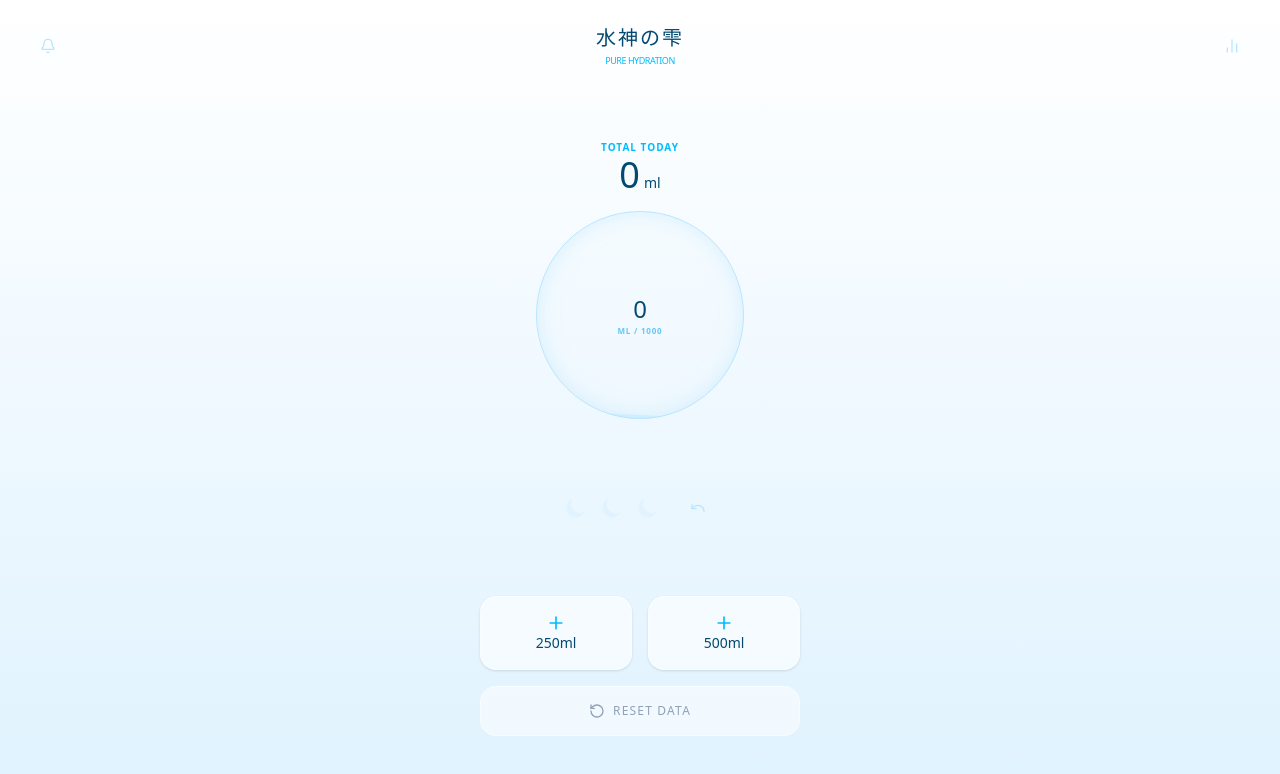
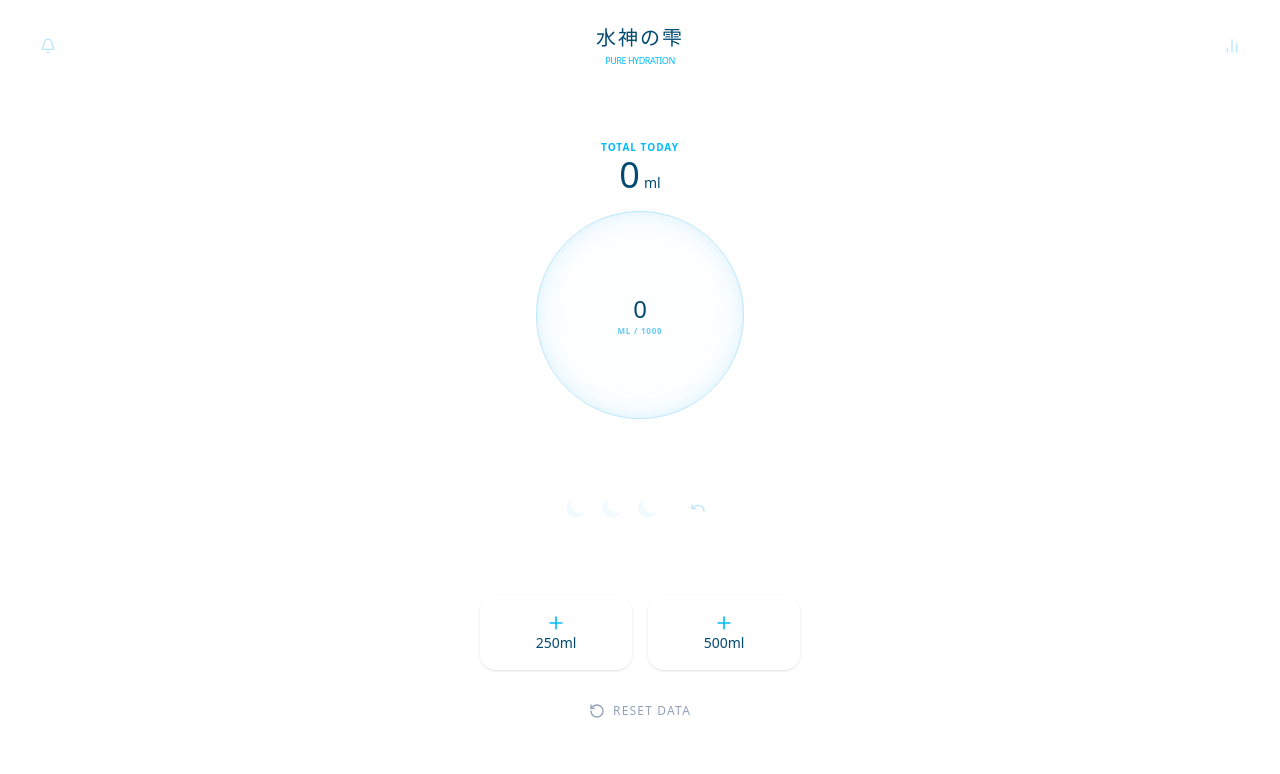
Before and after one commit to Kaede328/Water-shizuku-v2, a React (Vite) app: page / in a window 1280 px wide. Shown: the top 774 px of the page. Built offline with nearby package versions, Linux system fonts and the light colour scheme.

Commit message:
feat: Enhance background and water animation
Update the application's background to a radial gradient and refine the water level animation. This improves the visual appeal and provides a more dynamic representation of hydration progress.

```diff
--- a/src/App.tsx
+++ b/src/App.tsx
@@ -93,7 +93,7 @@ export default function App() {
   const waterPercentage = (totalToday % 1000) / 10;
 
   return (
-    <div className="h-screen w-full bg-gradient-to-b from-white to-sky-100 text-sky-900 font-sans overflow-hidden flex flex-col items-center justify-between py-4 px-6 relative">
+    <div className="h-screen w-full bg-[radial-gradient(ellipse_at_top,_var(--tw-gradient-stops))] from-white via-sky-50 to-sky-200 text-sky-900 font-sans overflow-hidden flex flex-col items-center justify-between py-4 px-6 relative">
       <header className="w-full flex justify-between items-center pt-2 px-2 z-50">
         <button onClick={requestNotification} className="p-2 text-sky-200 active:text-sky-400 transition-colors"><Bell className="w-4 h-4" /></button>
         <div className="text-center cursor-pointer" onClick={() => { triggerHaptic('light'); setShowConfirm(true); }}>
@@ -122,8 +122,41 @@ export default function App() {
           </AnimatePresence>
           <div className="absolute inset-0 rounded-full border border-sky-200 shadow-[inset_0_0_20px_rgba(186,230,253,0.5)] z-40 pointer-events-none" />
           <div className="absolute inset-0 rounded-full overflow-hidden bg-sky-50/20 z-10">
-            <motion.div className="absolute bottom-[-10%] left-[-50%] right-[-50%] bg-sky-400/30" animate={{ height: `${waterPercentage + 10}%`, borderRadius: ["38% 42% 40% 40%", "45% 35% 45% 35%", "40% 40% 38% 42%"], rotate: [0, 2, -2, 0] }} transition={{ height: { duration: 1 }, borderRadius: { duration: 7, repeat: Infinity, ease: "linear" }, rotate: { duration: 10, repeat: Infinity, ease: "easeInOut" } }} />
-            <motion.div className="absolute bottom-[-10%] left-[-50%] right-[-50%] bg-sky-300/20" animate={{ height: `${waterPercentage + 12}%`, borderRadius: ["45% 35% 45% 35%", "40% 40% 38% 42%", "38% 42% 40% 40%"], rotate: [0, -3, 3, 0] }} transition={{ height: { duration: 1 }, borderRadius: { duration: 5, repeat: Infinity, ease: "linear" }, rotate: { duration: 8, repeat: Infinity, ease: "easeInOut" } }} />
+            {/* ★1層目：深層の波（奥行きと深み） */}
+            <motion.div
+              className="absolute bottom-[-15%] left-[-50%] right-[-50%]"
+              style={{
+                background: 'radial-gradient(circle at center, rgba(56, 189, 248, 0.4) 0%, rgba(14, 165, 233, 0.5) 100%)',
+              }}
+              animate={{
+                height: `${waterPercentage + 11}%`,
+                borderRadius: ["42% 38% 44% 36%", "36% 44% 38% 42%", "42% 38% 44% 36%"],
+                rotate: [0, 4, -4, 0]
+              }}
+              transition={{
+                height: { duration: 1.2, ease: "easeInOut" },
+                borderRadius: { duration: 11, repeat: Infinity, ease: "linear" }, // 長い周期でゆったり
+                rotate: { duration: 13, repeat: Infinity, ease: "easeInOut" }
+              }}
+            />
+
+            {/* ★2層目：表層の波（透明感と光の反射） */}
+            <motion.div
+              className="absolute bottom-[-15%] left-[-50%] right-[-50%]"
+              style={{
+                background: 'linear-gradient(180deg, rgba(186, 230, 253, 0.3) 0%, rgba(56, 189, 248, 0.2) 100%)',
+              }}
+              animate={{
+                height: `${waterPercentage + 13}%`,
+                borderRadius: ["38% 42% 36% 44%", "44% 36% 42% 38%", "38% 42% 36% 44%"],
+                rotate: [0, -5, 5, 0] // 逆方向に少し大きく揺らす
+              }}
+              transition={{
+                height: { duration: 1.2, ease: "easeInOut" },
+                borderRadius: { duration: 7, repeat: Infinity, ease: "linear" }, // 短い周期で細かく
+                rotate: { duration: 9, repeat: Infinity, ease: "easeInOut" }
+              }}
+            />
           </div>
           <div className="absolute inset-0 flex flex-col items-center justify-center z-50 pointer-events-none">
             <AnimatePresence>
```
